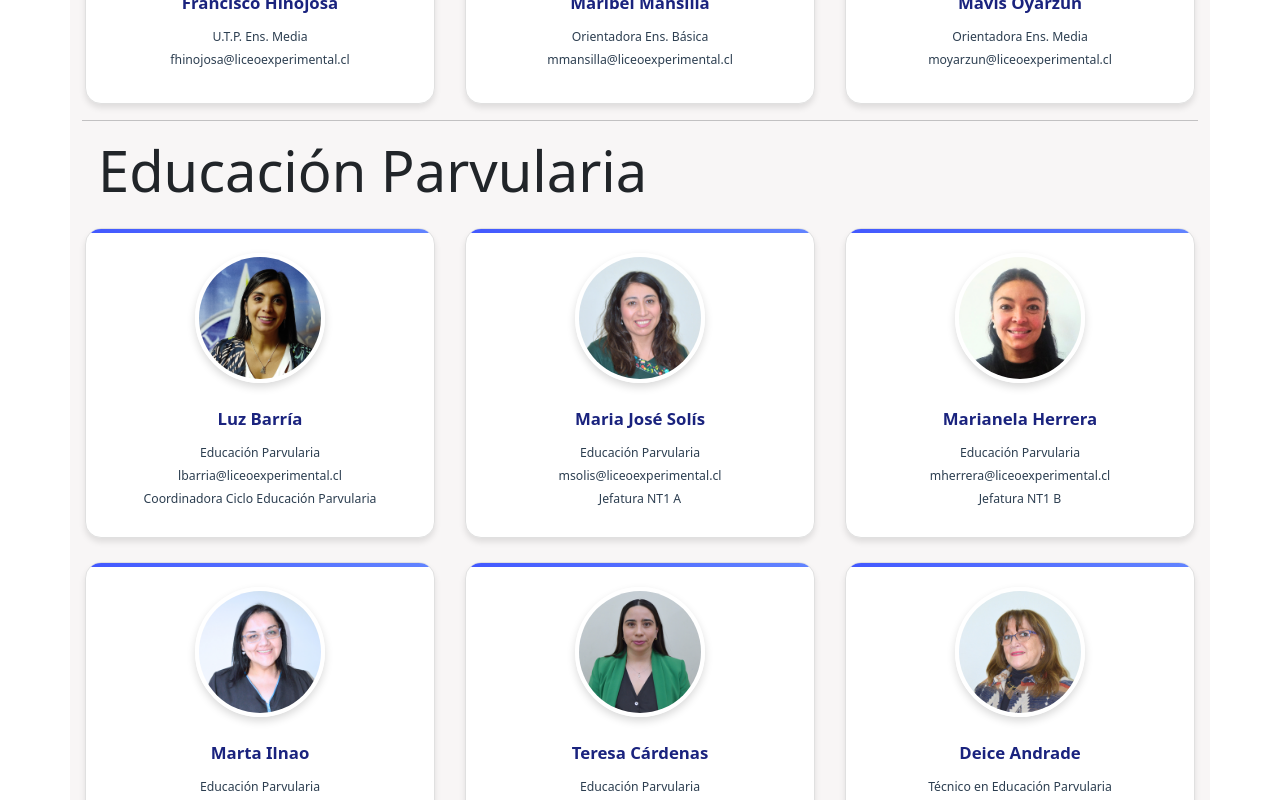
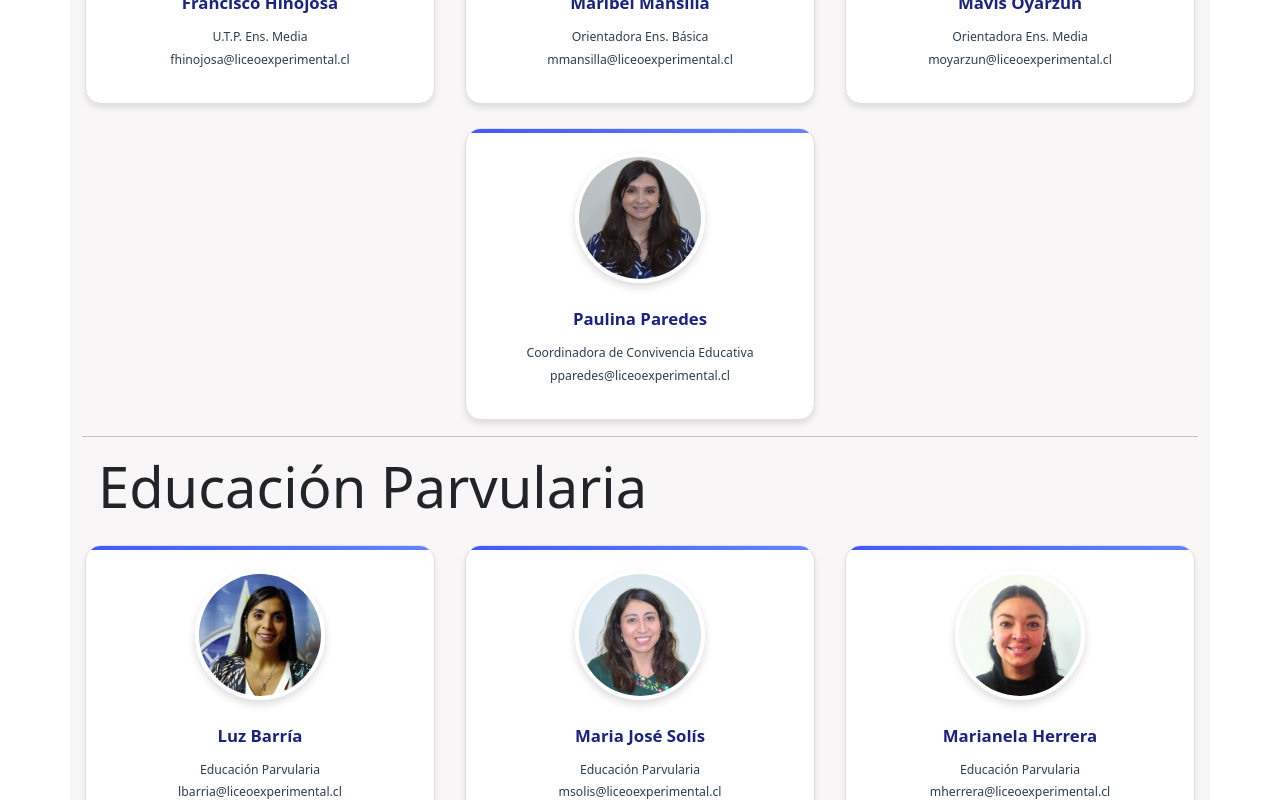
Before and after one commit to LuisSubiabre/leumag, a React (Vite) app: page /Estamentos in a window 1280 px wide. Shown: the part 1220-2020 px from the top of the page. Built offline with nearby package versions, Linux system fonts and the light colour scheme.

Commit message:
feat: add Paulina Paredes to directivos and remove from asistentes

```diff
--- a/src/data/asistentes.ts
+++ b/src/data/asistentes.ts
@@ -18,7 +18,6 @@ import cramirez from "../assets/img/funcionarios/cramirez.png";
 import amarquez from "../assets/img/funcionarios/amarquez.png";
 import ssanchez from "../assets/img/funcionarios/ssanchez.png";
 import rahumada from "../assets/img/funcionarios/rahumada.png";
-import pparedes from "../assets/img/funcionarios/pparedes.png";
 import pdiazmunoz from "../assets/img/funcionarios/pdiazmunoz.png";
 import ealmonacid from "../assets/img/funcionarios/ealmonacid.png";
 import cpardolagos from "../assets/img/funcionarios/cpardolagos.png";
@@ -138,12 +137,6 @@ export const equipoAsistentes: Funcionario[] = [
     dpto: "Inspectora",
   },
   {
-    img: pparedes,
-    nombre: "Paulina Paredes",
-    correo: "pparedes@liceoexperimental.cl",
-    dpto: "Psicologa Apoyo Convivencia Escolar",
-  },
-  {
     img: rcisterna,
     nombre: "Ronny Cisterna",
     correo: "rcisterna@liceoexperimental.cl",
--- a/src/data/directivos.ts
+++ b/src/data/directivos.ts
@@ -4,6 +4,7 @@ import fhinojosa from "../assets/img/funcionarios/fhinojosa.png";
 import mmansilla from "../assets/img/funcionarios/mmansilla.png";
 import moyarzun from "../assets/img/funcionarios/moyarzun.png";
 import mcisternas from "../assets/img/funcionarios/mcisternas.png";
+import pparedes from "../assets/img/funcionarios/pparedes.png";
 
 export type Funcionario = {
   img: string;
@@ -50,4 +51,10 @@ export const equipoDirectivo: Funcionario[] = [
     correo: "moyarzun@liceoexperimental.cl",
     dpto: "Orientadora Ens. Media",
   },
+  {
+    img: pparedes,
+    nombre: "Paulina Paredes",
+    correo: "pparedes@liceoexperimental.cl",
+    dpto: "Coordinadora de Convivencia Educativa",
+  },
 ];
```
